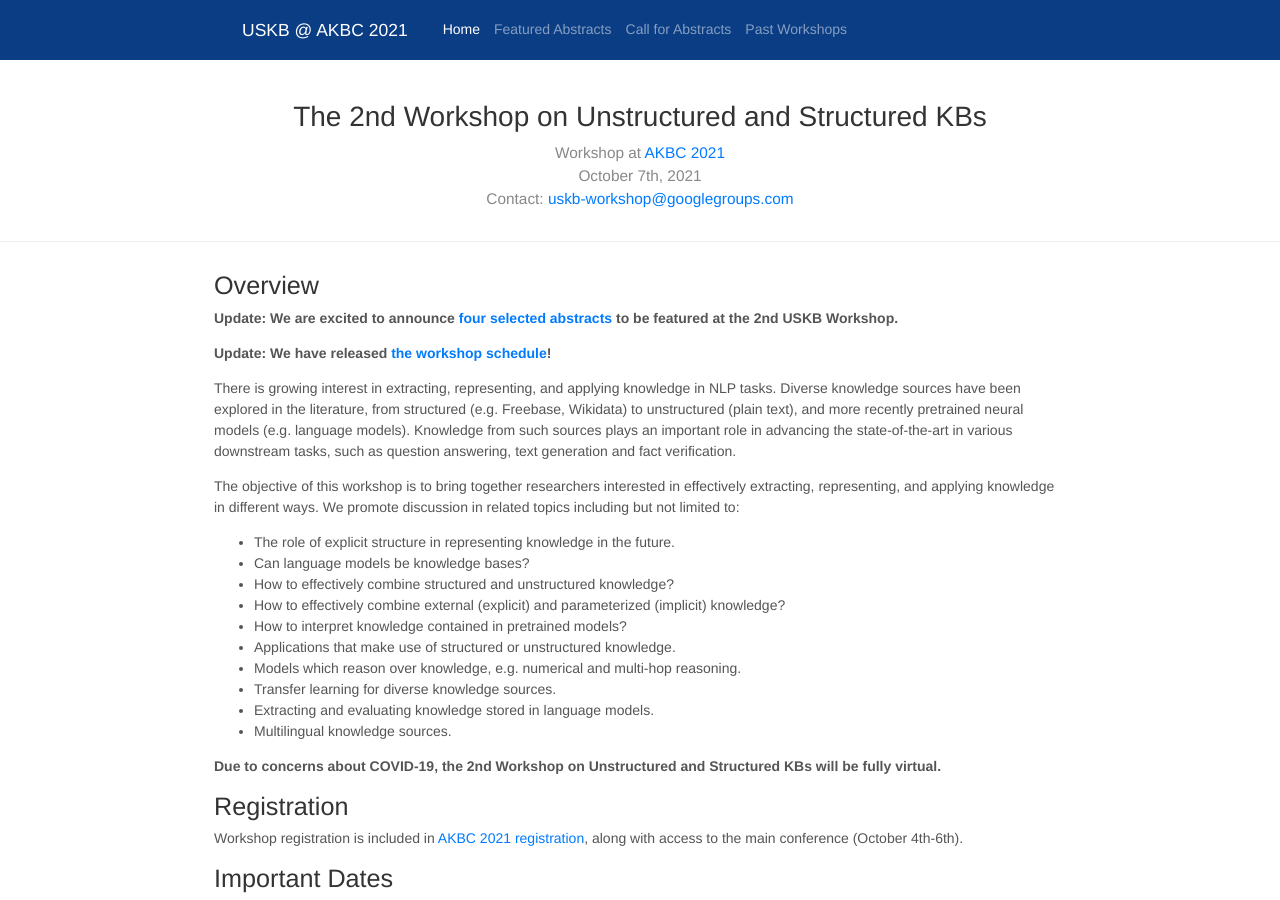
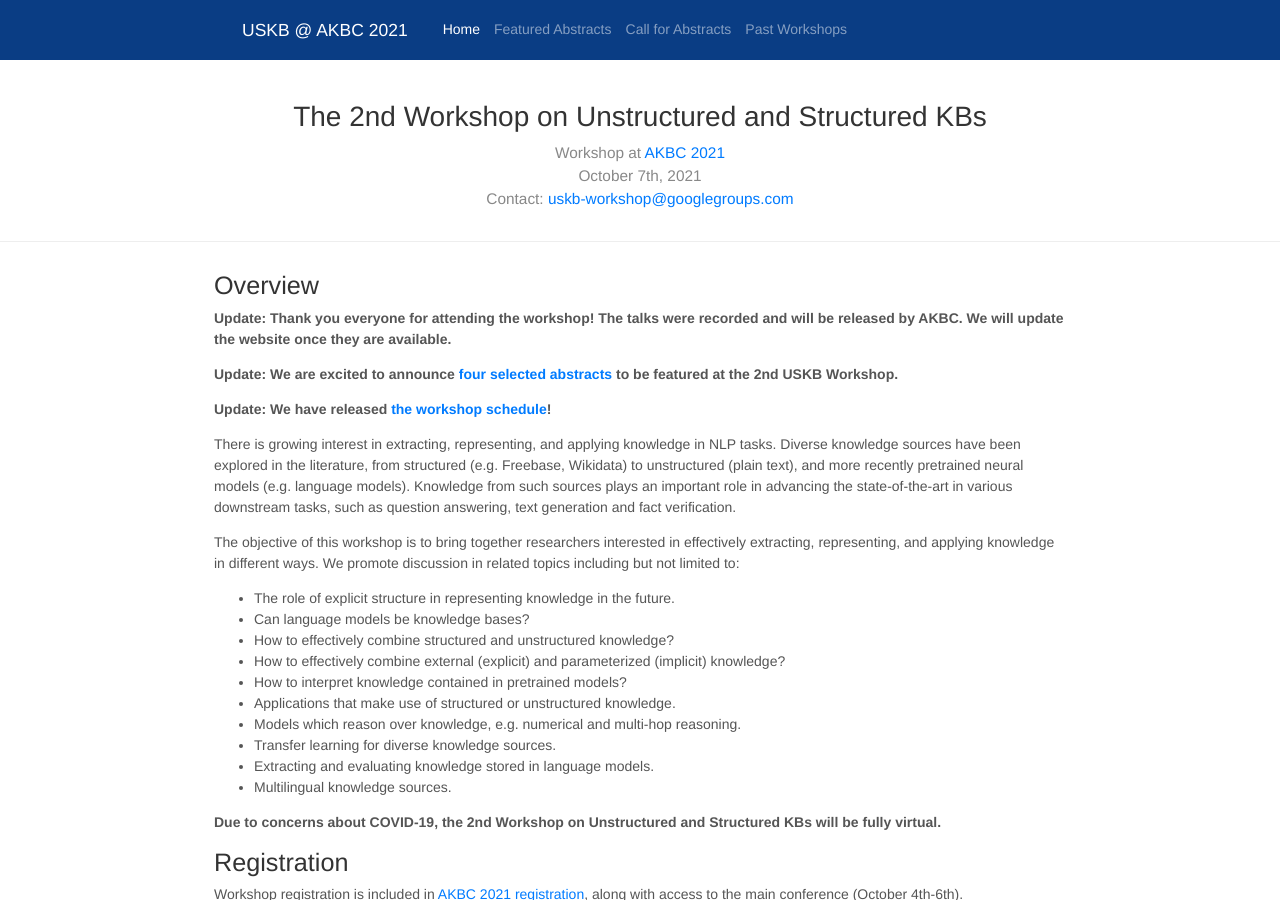
Before and after one commit to spa-nlp/spa-nlp.github.io, a Jekyll site: the page built from index.md, in a window 1280 px wide and 900 px high. Built offline with Jekyll 4.4.1, drawn with Linux system fonts in a browser that asks for light colours; nearby versions of some CDN libraries.

Commit message:
add announcement

```diff
--- a/index.md
+++ b/index.md
@@ -6,6 +6,8 @@ collection: pages_2021
 ---
 
 ## Overview
+
+**Update: Thank you everyone for attending the workshop! The talks were recorded and will be released by AKBC. We will update the website once they are available.**
 
 **Update: We are excited to announce [four selected abstracts](https://uskb-workshop.github.io/abstracts.html) to be featured at the 2nd USKB Workshop.**
 
```
